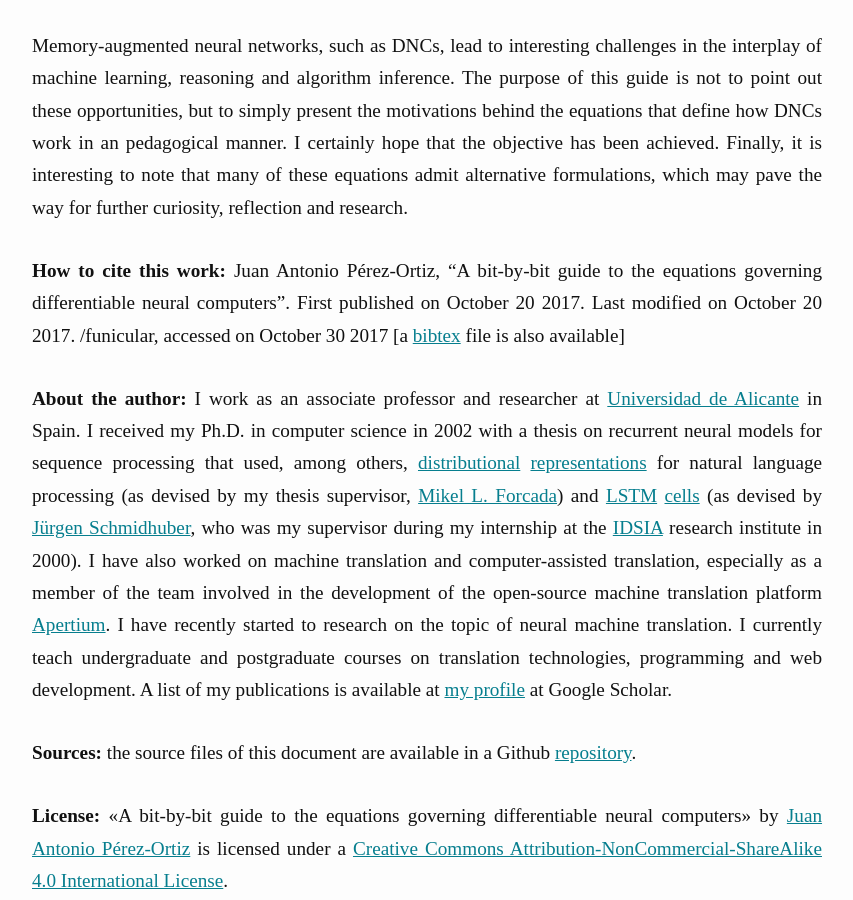
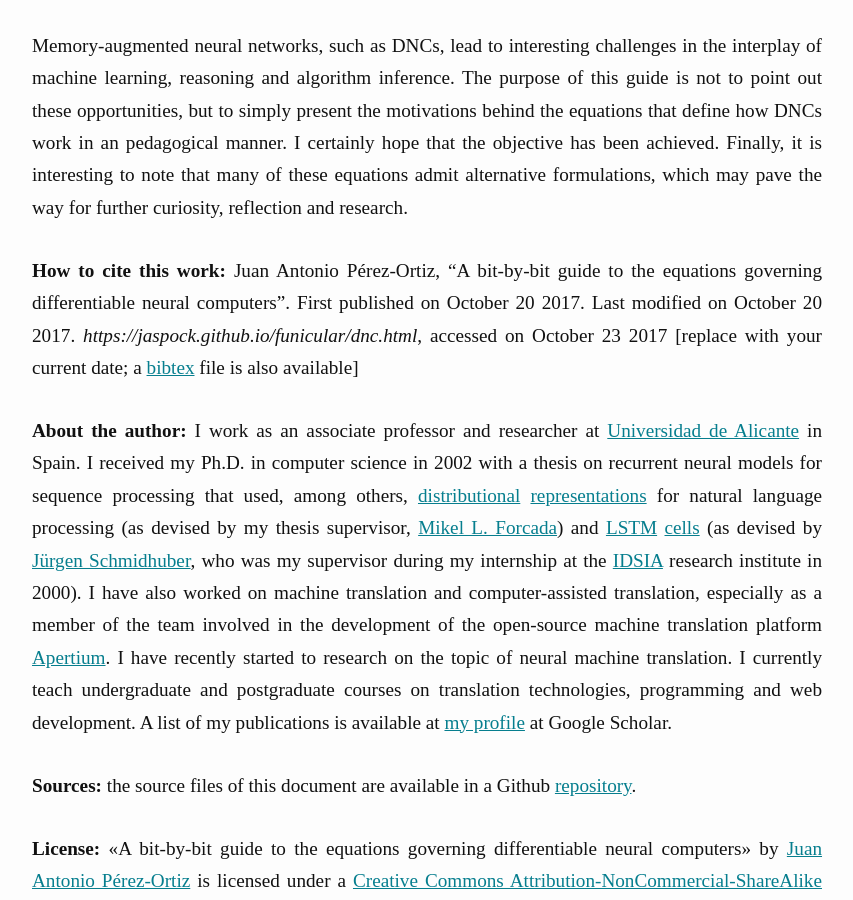
Before and after one commit to jaspock/funicular, a Jekyll site: the page built from dnc.md, in a window 1280 px wide and 900 px high, scrolled down 29792 px. Shown: the whole window, without its empty margins (213-1066 px from the left). Built offline with Jekyll 4.4.1, drawn with Linux system fonts in a browser that asks for light colours; some web fonts are replaced; formulas are drawn with MathJax 3; comment, search, counter and statistics services are not loaded.

Commit message:
Date in how to cite this work

```diff
--- a/dnc.md
+++ b/dnc.md
@@ -1048,7 +1048,7 @@ $$
 
 Memory-augmented neural networks, such as DNCs, lead to interesting challenges in the interplay of machine learning, reasoning and algorithm inference. The purpose of this guide is not to point out these opportunities, but to simply present the motivations behind the equations that define how DNCs work in an pedagogical manner. I certainly hope that the objective has been achieved. Finally, it is interesting to note that many of these equations admit alternative formulations, which may pave the way for further curiosity, reflection and research.
 
-<span id="cite">**How to cite this work:**</span> Juan Antonio Pérez-Ortiz, "{{page.title}}". First published on October 20 2017. Last modified on October 20 2017. {{site.baseurl}}, accessed on {{ 'now' | date: "%B %d %Y" }} [a [bibtex]({{ "/assets/dnc.bib" | prepend: site.baseurl }}) file is also available]
+<span id="cite">**How to cite this work:**</span> Juan Antonio Pérez-Ortiz, "{{page.title}}". First published on October 20 2017. Last modified on October 20 2017. *https://jaspock.github.io/funicular/dnc.html*, accessed on October 23 2017 [replace with your current date; a [bibtex]({{ "/assets/dnc.bib" | prepend: site.baseurl }}) file is also available]
 
 <span id="about">**About the author:**</span> I work as an associate professor and researcher at [Universidad de Alicante](https://www.ua.es/) in Spain. I received my Ph.D. in computer science in 2002 with a thesis on recurrent neural models for sequence processing that used, among others, [distributional](http://www.dlsi.ua.es/~japerez/pub/pdf/ijcnn2001.pdf) [representations](https://doi.org/10.1109/IJCNN.2001.938396) for natural language processing (as devised by my thesis supervisor, [Mikel L. Forcada](http://www.dlsi.ua.es/~mlf/)) and [LSTM](ftp://ftp.idsia.ch/pub/juergen/nnlstmkalman.pdf) [cells](https://doi.org/10.1016/S0893-6080(02)00219-8) (as devised by [Jürgen Schmidhuber](http://people.idsia.ch/~juergen/), who was my supervisor during my internship at the [IDSIA](http://www.idsia.ch/) research institute in 2000). I have also worked on machine translation and computer-assisted translation, especially as a member of the team involved in the development of the open-source machine translation platform [Apertium](http://www.apertium.org). I have recently started to research on the topic of neural machine translation. I currently teach undergraduate and postgraduate courses on translation technologies, programming and web development. A list of my publications is available at [my profile](https://scholar.google.com/citations?hl=en&user=_NEbOj4AAAAJ) at Google Scholar.
 
```
